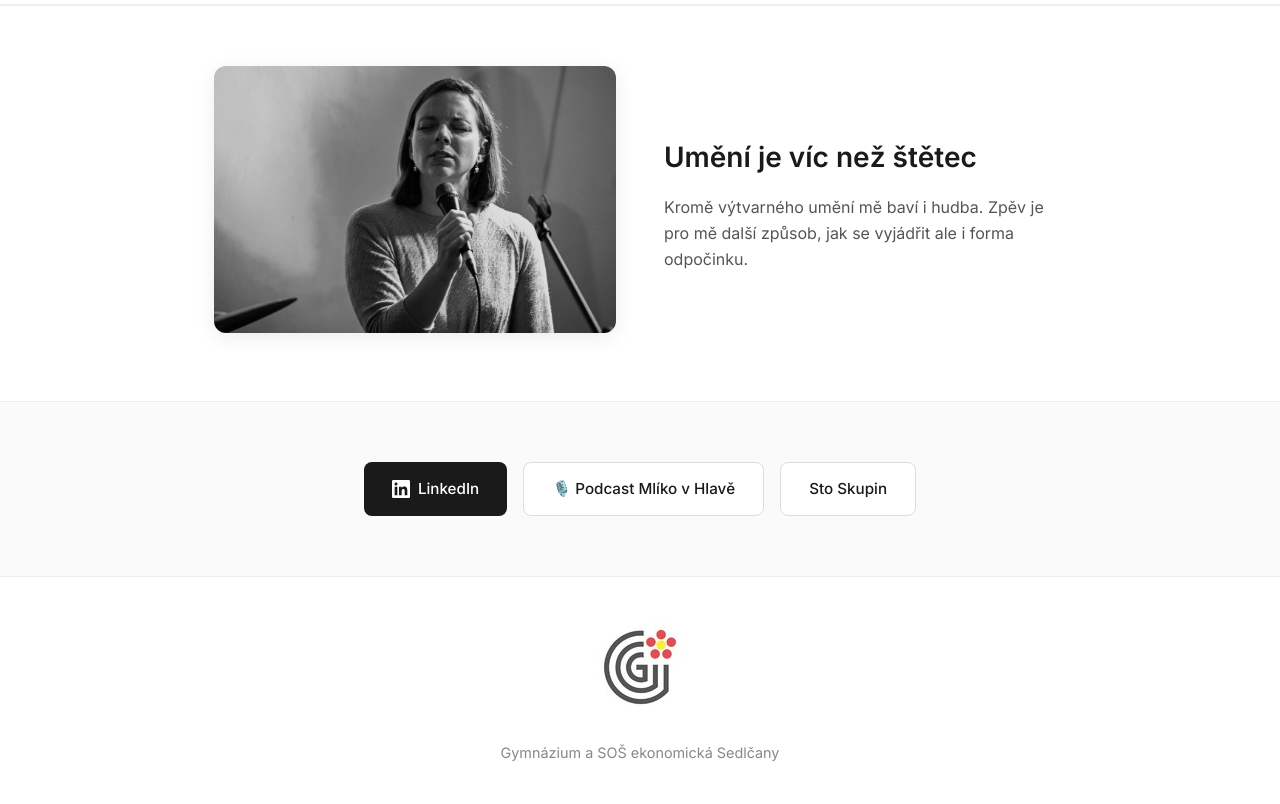
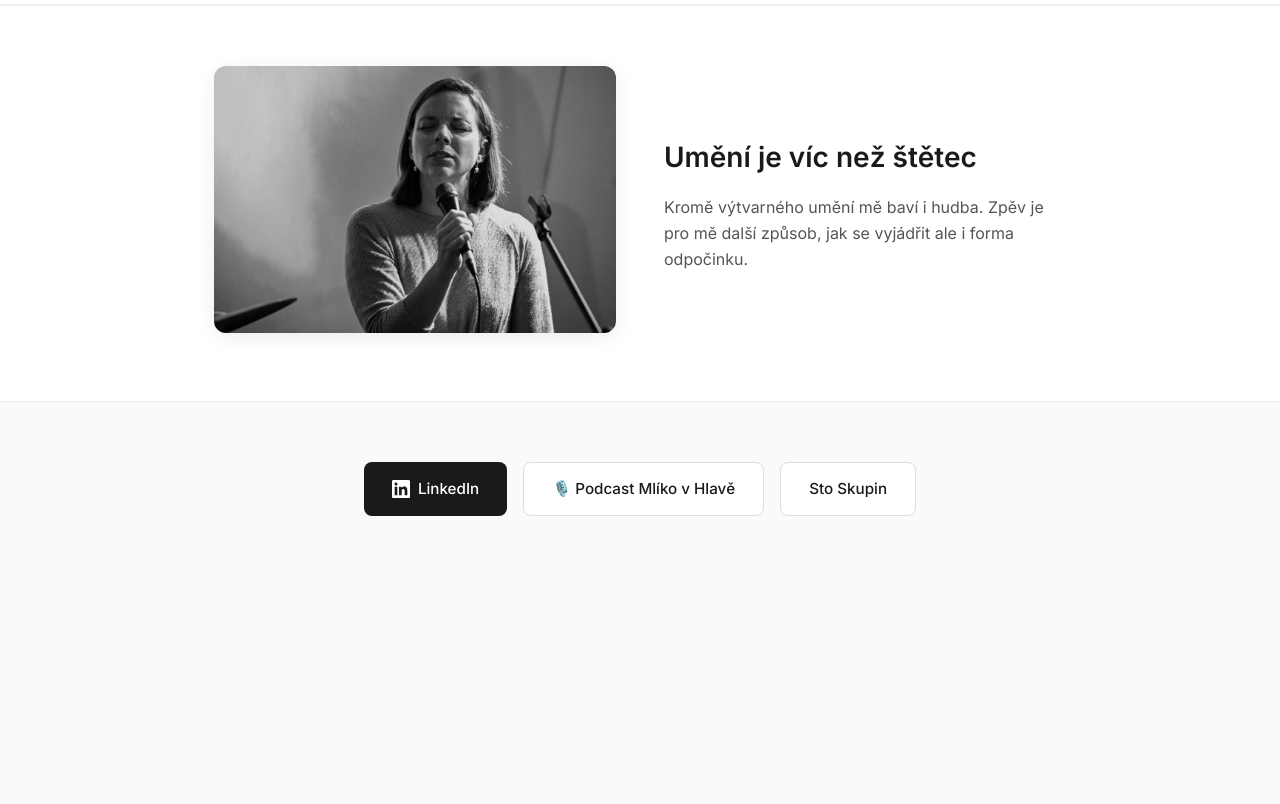
Before and after one commit to 8ada8/8ada8.github.io, a plain HTML site: page index.html in a window 1280 px wide. Shown: the part 2064-2868 px from the top of the page. After the commit the page ends 2640 px from the top, so only its background shows below. Drawn offline with Linux system fonts and the light colour scheme.

Commit message:
Update index.html

```diff
--- a/index.html
+++ b/index.html
@@ -1,4 +1,4 @@
- <!DOCTYPE html>
+<!DOCTYPE html>
 <html lang="cs">
 <head>
     <meta charset="UTF-8">
@@ -382,10 +382,5 @@
             </a>
         </div>
     </section>
-
-    <footer class="footer">
-        <img src="images/goa_sedlcany_logo.jpeg" alt="GOA Sedlčany" class="footer-logo">
-        <p>Gymnázium a SOŠ ekonomická Sedlčany</p>
-    </footer>
 </body>
 </html>
```
